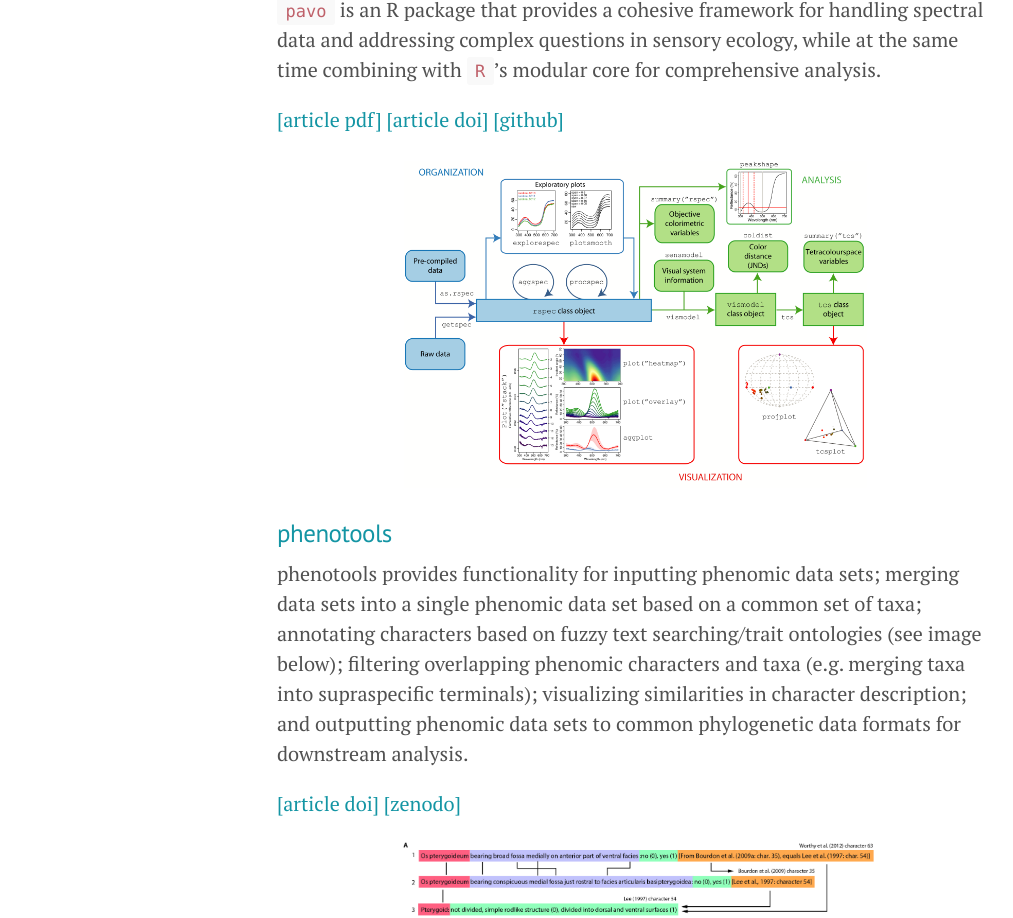
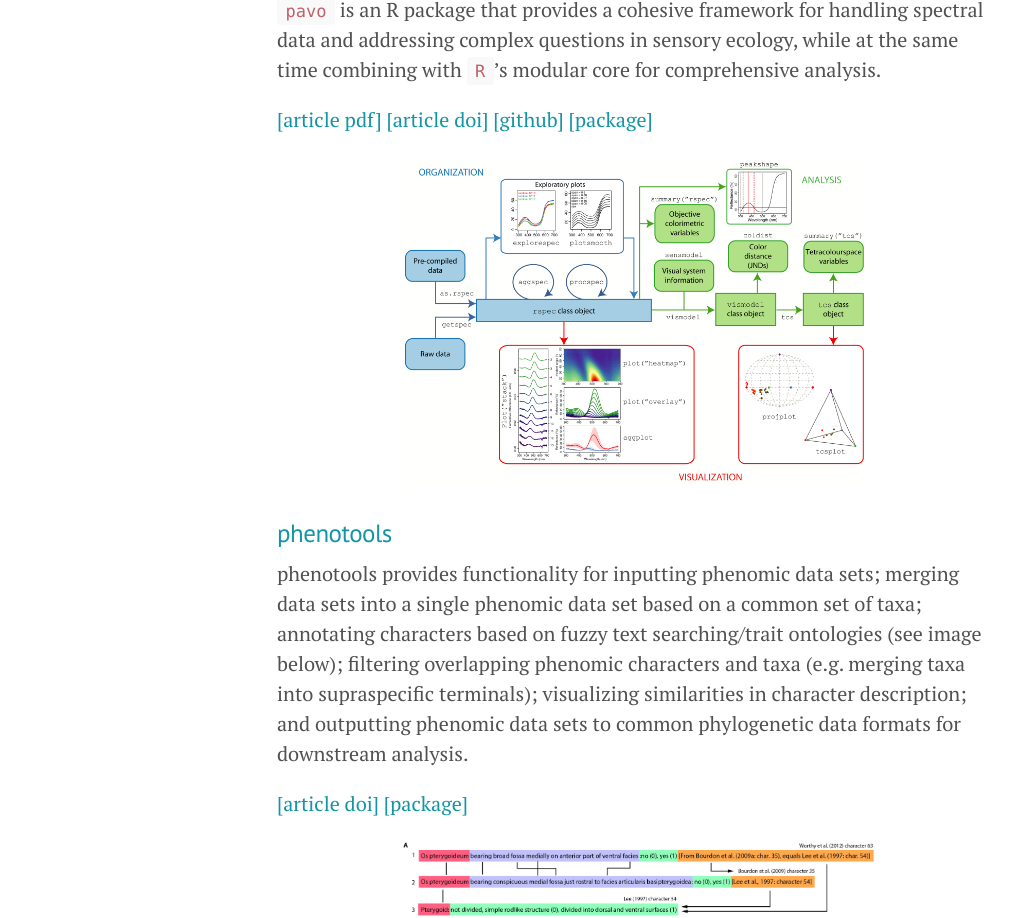
Before and after one commit to celiason/celiason.github.io, a Jekyll site: the page built from 4-software.md, in a window 1280 px wide. Shown: the part 316-1234 px from the top of the page, without its empty margins (3-1016 px from the left). Built offline with Jekyll 4.4.1, drawn with Linux system fonts in a browser that asks for light colours.

Commit message:
Update 4-software.md

```diff
--- a/4-software.md
+++ b/4-software.md
@@ -12,6 +12,7 @@ title: Software
 [[article pdf]](https://besjournals.onlinelibrary.wiley.com/doi/pdfdirect/10.1111/2041-210X.12069)
 [[article doi]](https://doi.org/10.1111/2041-210X.12069)
 [[github]](https://github.com/rmaia/pavo)
+[[package]](https://cran.r-project.org/web/packages/pavo/index.html)
 
 <img src="/img/pavo-workflow.png" style="margin: 0 auto" width="480">
 
@@ -20,7 +21,7 @@ title: Software
 phenotools provides functionality for inputting phenomic data sets; merging data sets into a single phenomic data set based on a common set of taxa; annotating characters based on fuzzy text searching/trait ontologies (see image below); filtering overlapping phenomic characters and taxa (e.g. merging taxa into supraspecific terminals); visualizing similarities in character description; and outputting phenomic data sets to common phylogenetic data formats for downstream analysis.
 
 [[article doi]](https://doi.org/10.1111/2041-210X.13217)
-[[zenodo]](https://zenodo.org/record/2654974)
+[[package]](https://zenodo.org/record/2654974)
 
 <img src="/img/phenotools-matching.jpg" style="margin: 0 auto" width="480">
 
```
